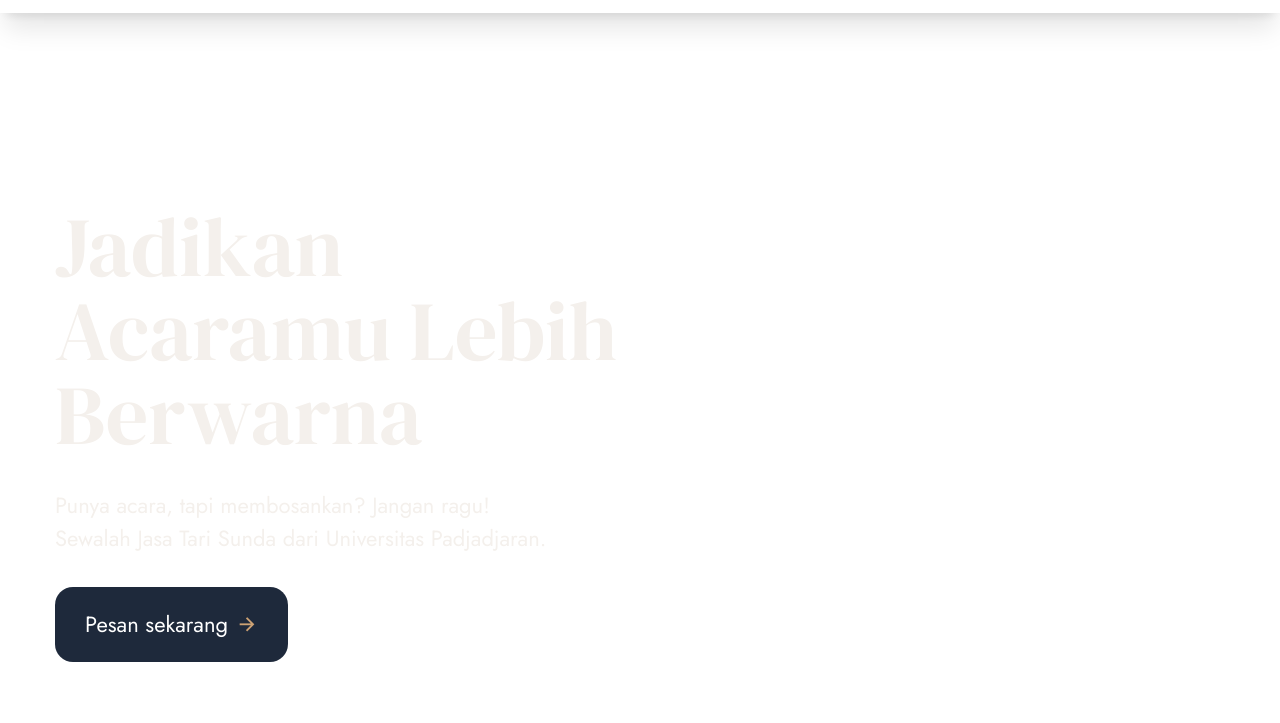
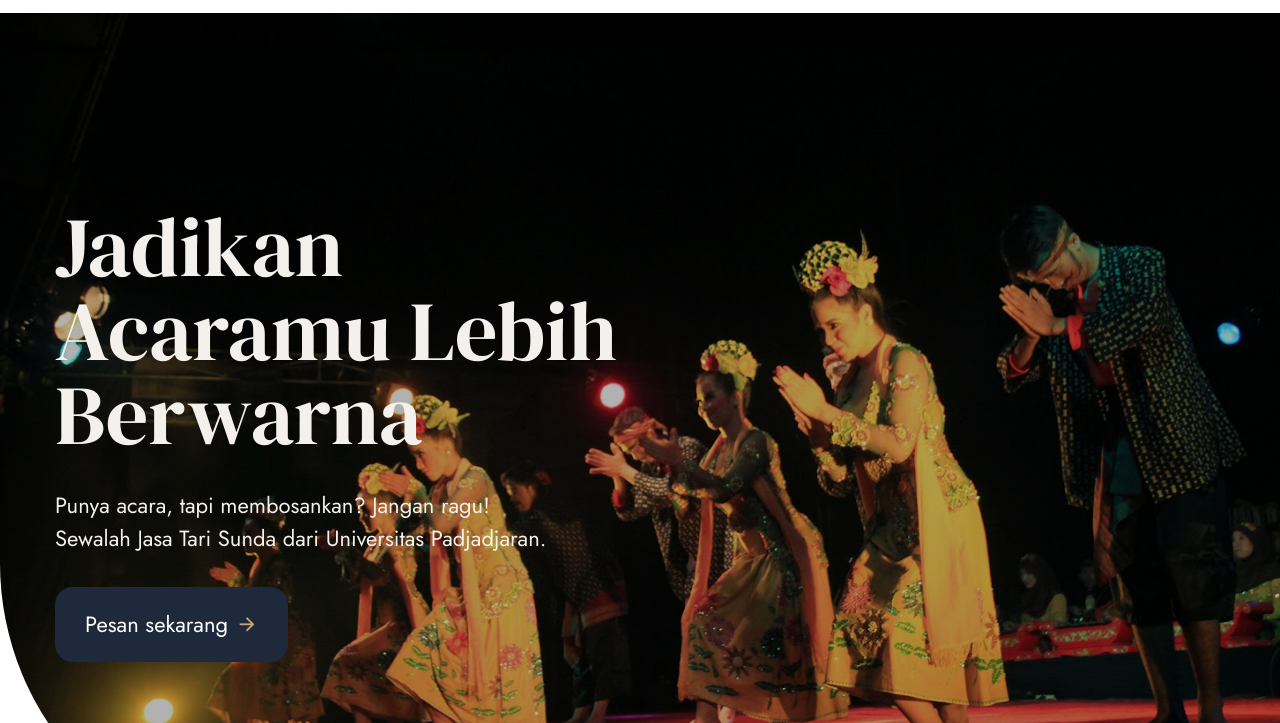
Before and after one commit to hdans/Sundahub, a website: page index.html in a window 1280 px wide. Shown: the part 77-800 px from the top of the page. Drawn offline with nearby package versions, Linux system fonts and the light colour scheme.

Commit message:
Update index.html

```diff
--- a/index.html
+++ b/index.html
@@ -50,7 +50,7 @@
         <!-- grid -->
         <!-- <div class="xl:bg-grid xl:bg-center xl:bg-repeat-y fixed top-0 bottom-0 left-0 right-0 z-10"></div> -->
         <!-- hero -->
-        <section class="hero h-[640px] xl:h-[840px] bg-[linear-gradient(rgba(0,0,0,0.30), rgba(0,0,0,0.30)), url(/assets/assets/hero/lises-bg.jpg)] bg-center lg:bg-cover
+        <section class="hero h-[640px] xl:h-[840px] bg-hero bg-center lg:bg-cover
         bg-no-repeat bg-fixed xl:rounded-bl-[290px] relative z-20">
             <div class="container mx-auto h-full flex items-center justify-center xl:justify-start">
                 <!-- text -->
```
